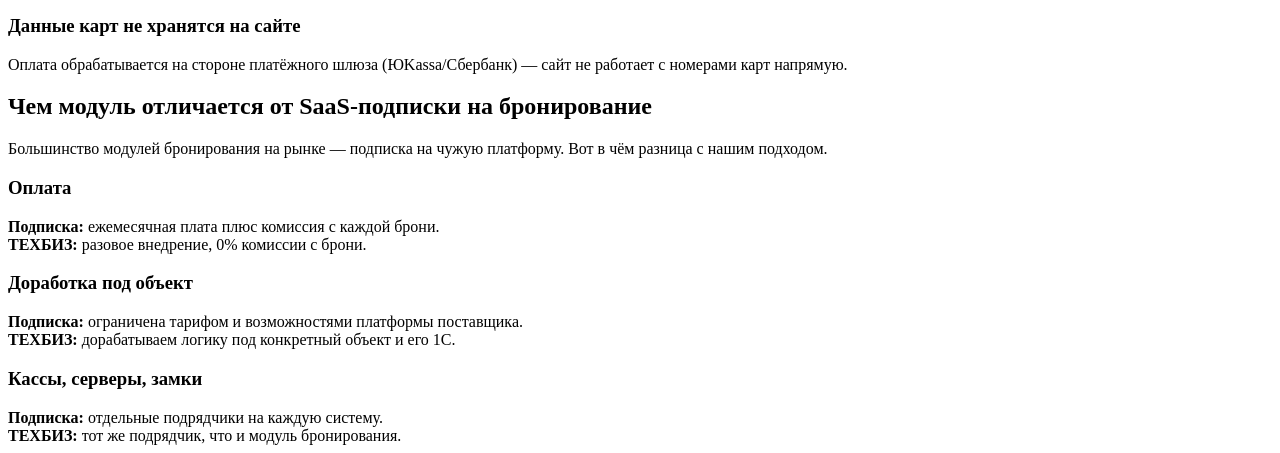
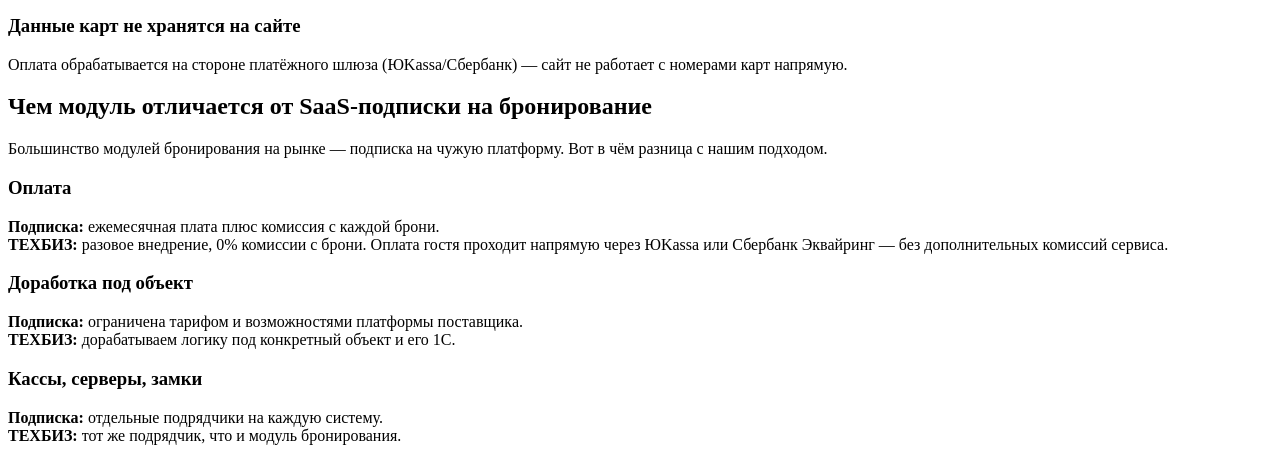
Before and after one commit to 1997-LeVoN-2020/texbiz, a Flask app: template src/templates/pages/booking.html in a window 1280 px wide. Shown: the part 1861-2314 px from the top of the page. Run offline with Flask 3, Linux system fonts and the light colour scheme; the template is opened without the code that fills it, so the values that code supplies are empty; some web fonts are replaced.

Commit message:
Name the actual payment methods in the compare-table payment card
Enriches the "Оплата" row in the integrator-vs-subscription comparison
with the specific gateways (ЮKassa, Сбербанк Эквайринг) already used
by the booking module, instead of only describing the pricing model.

Co-Authored-By: Claude Sonnet 5 <noreply@anthropic.com>

```diff
--- a/src/templates/pages/booking.html
+++ b/src/templates/pages/booking.html
@@ -143,7 +143,7 @@
         <div class="benefits-grid">
           <article class="benefit reveal">
             <h3>Оплата</h3>
-            <p><strong>Подписка:</strong> ежемесячная плата плюс комиссия с каждой брони.<br><strong>ТЕХБИЗ:</strong> разовое внедрение, 0% комиссии с брони.</p>
+            <p><strong>Подписка:</strong> ежемесячная плата плюс комиссия с каждой брони.<br><strong>ТЕХБИЗ:</strong> разовое внедрение, 0% комиссии с брони. Оплата гостя проходит напрямую через ЮKassa или Сбербанк Эквайринг — без дополнительных комиссий сервиса.</p>
           </article>
           <article class="benefit reveal">
             <h3>Доработка под объект</h3>
```
